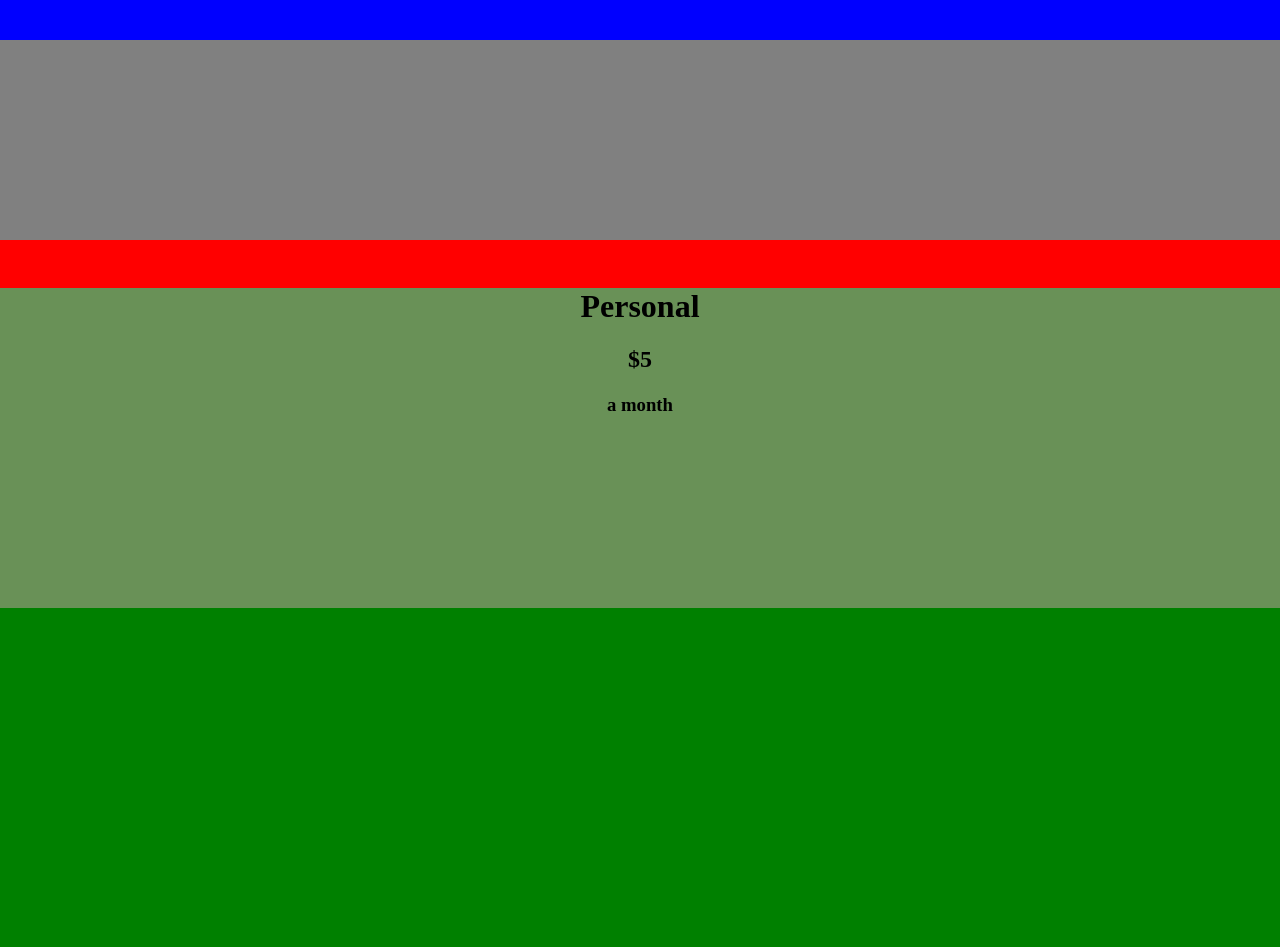
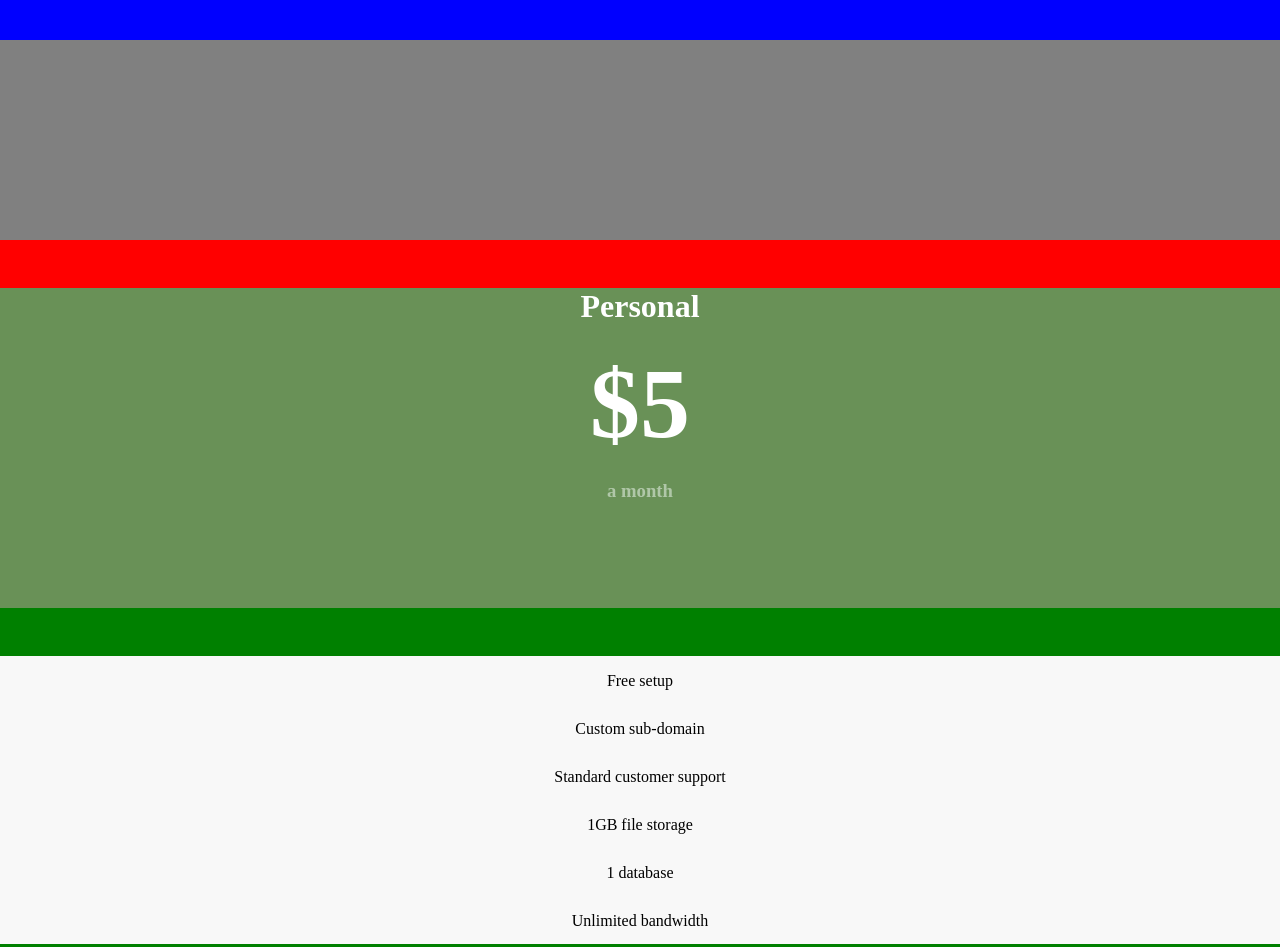
Before and after one commit to jhartley1412/Day04-ResponsiveSite, a plain HTML site: page index.html in a window 1280 px wide. Shown: the top 947 px of the page. Drawn offline with nearby package versions, Linux system fonts and the light colour scheme.

Commit message:
added featur class - feature hover effect

```diff
--- a/index.html
+++ b/index.html
@@ -32,6 +32,18 @@
 			<h3> a month </h3>
 		</div>
 
+		<div class="feature"> Free setup </div>
+
+		<div class="feature"> Custom sub-domain </div>
+
+		<div class="feature"> Standard customer support </div>
+
+		<div class="feature"> 1GB file storage </div>
+
+		<div class="feature"> 1 database </div>
+
+		<div class="feature"> Unlimited bandwidth </div>
+
 	</div>
 
 
--- a/styles/main.scss
+++ b/styles/main.scss
@@ -20,6 +20,10 @@ header{
 	height: 700px; //placeholder
 	background-color: green;
 	margin: 0 auto 3em auto;
+
+	h1, h2{
+		color: white;
+	}
 }
 
 .personal-plan{
@@ -31,7 +35,31 @@ header{
 }
 
 h1{
+	font-size: 18px;
+	margin: 3em auto 0 auto;
+}
 
+h2{
+	font-size: 100px;
+	margin: 0 auto;
+}
+
+
+h3{
+	color: #B0C7A8;
+}
+
+.feature{
+	background-color: #F8F8F8;
+	width: 100%;
+	height: 2em;
+	text-align: center;
+	padding-top: 1em;
+
+	&:hover{
+		background-color: darken(#F8F8F8, 10%);
+		cursor: pointer;
+	}
 }
 
 
```
Also changed, not shown: styles/main.css, 1 other file.
